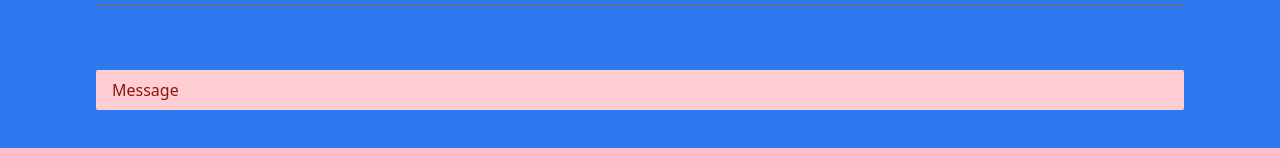
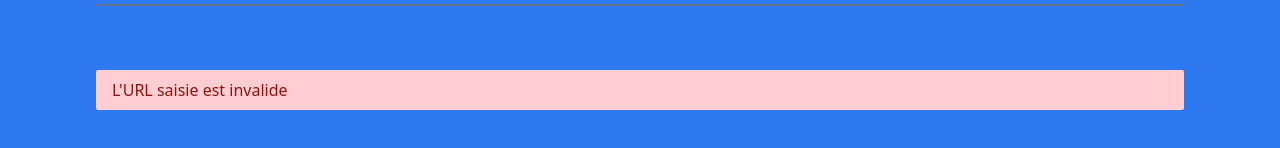
Before and after one commit to Yozamu/url-shortener, a Next.js app: page /shorturl in a window 1280 px wide. Both pictures are taken after a click on the button "Raccourcir". Shown: the part 340-488 px from the top of the page. Built offline with nearby package versions, Linux system fonts and the light colour scheme; no server answers.

Commit message:
feat: added store, filled when res from button click, updated displayed message

```diff
--- a/src/components/shrinker/ShrinkerForm.tsx
+++ b/src/components/shrinker/ShrinkerForm.tsx
@@ -1,17 +1,23 @@
 'use client';
+import { useShrinkerStore } from '@/store/shrinker';
 import { useState } from 'react';
 
 const ShrinkerForm = () => {
   const [inputUrl, setInputUrl] = useState('');
+  const { setMessage, setShortUrl } = useShrinkerStore();
 
   const handleButtonClick = () => {
     fetch('/api/shorturl', { body: JSON.stringify({ url: inputUrl }), method: 'POST' })
       .then((res) => {
-        if (res.status === 200) console.log('OK');
-        else console.log('KO');
+        if (res.status === 400) setMessage('error', "L'URL saisie est invalide");
         return res.json();
       })
-      .then((json) => console.log(json));
+      .then((json) => {
+        if (json.shortUrl) {
+          setShortUrl(json.shortUrl);
+          setMessage('success', 'Votre lien raccourci : ');
+        }
+      });
   };
 
   return (
--- a/src/components/shrinker/ShrinkerMessage.tsx
+++ b/src/components/shrinker/ShrinkerMessage.tsx
@@ -1,9 +1,27 @@
+'use client';
+import { useShrinkerStore } from '@/store/shrinker';
+
 const ShrinkerMessage = () => {
-  const message = { status: 'error', content: 'URL invalide' }; // TODO replace by actual message
+  const { message, shortUrl } = useShrinkerStore();
+
+  if (!message.content) return null;
+
+  const url = new URL(window.location.href);
+  const displayedUrl = `${url.origin}/${shortUrl}`;
+
   const messageColors =
     message.status === 'success' ? 'bg-success-background text-success-text' : 'bg-error-background text-error-text';
 
-  return <div className={`w-full flex rounded-sm px-4 py-2 ${messageColors}`}>Message</div>;
+  return (
+    <div className={`w-full flex rounded-sm px-4 py-2 gap-2 ${messageColors}`}>
+      <div>{message.content}</div>
+      {shortUrl && (
+        <a className="underline" href={`/${shortUrl}`}>
+          {displayedUrl}
+        </a>
+      )}
+    </div>
+  );
 };
 
 export default ShrinkerMessage;
--- /dev/null
+++ b/src/store/shrinker.ts
@@ -0,0 +1,16 @@
+import { Status } from '@/types/commonTypes';
+import { create } from 'zustand';
+
+type ShrinkerState = {
+  message: { status: Status; content: string };
+  shortUrl: string;
+  setMessage: (_status: Status, _content: string) => void;
+  setShortUrl: (_url: string) => void;
+};
+
+export const useShrinkerStore = create<ShrinkerState>()((set) => ({
+  message: { status: '', content: '' },
+  shortUrl: '',
+  setMessage: (status, content) => set((_state) => ({ message: { status, content } })),
+  setShortUrl: (url) => set((_state) => ({ shortUrl: url })),
+}));
--- a/src/types/commonTypes.ts
+++ b/src/types/commonTypes.ts
@@ -1 +1 @@
-export type Status = 'error' | 'success';
+export type Status = 'error' | 'success' | '';
```
Also changed, not shown: src/data/urls.json (+5 -2 lines).
